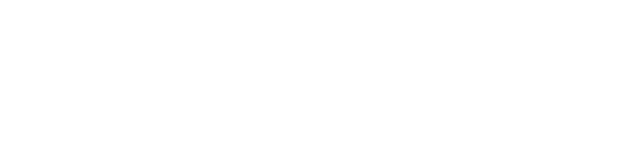
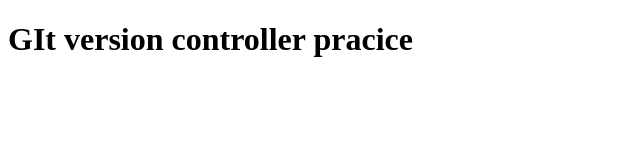
Before and after one commit to JEEVAGA/Jeevagan, a plain HTML site: page index.html in a window 1280 px wide. Shown: the whole page, without its empty margins (0-640 px from the left). Drawn offline with Linux system fonts and the light colour scheme.

Commit message:
updated index.html with a new line

```diff
--- a/index.html
+++ b/index.html
@@ -3,5 +3,7 @@
 <head>
 <link rel="stylesheet" href="index.css">
 </head>
-<body></body>
+<body>
+<h1>GIt version controller pracice</h1>
+</body>
 </html>
```
